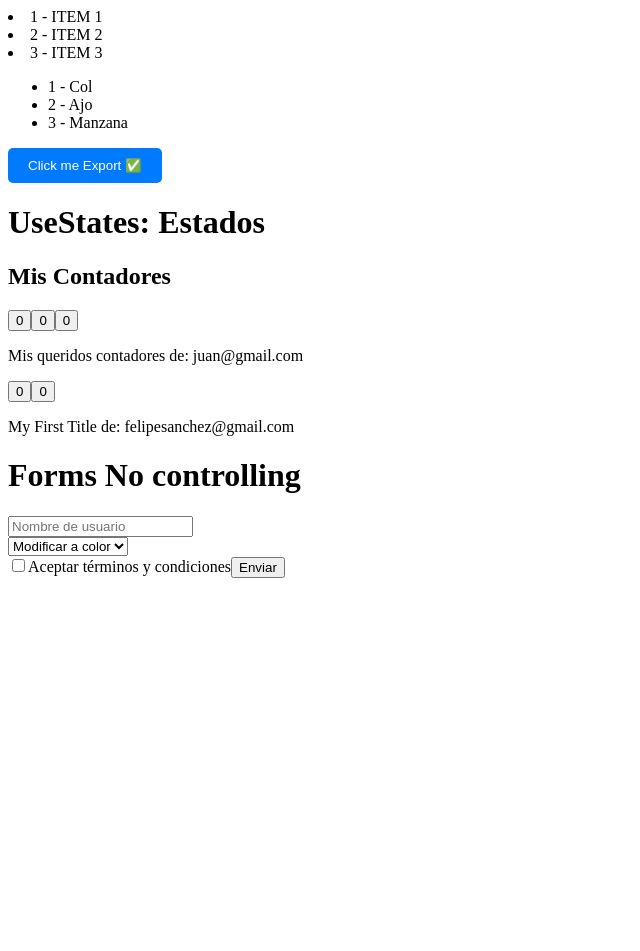
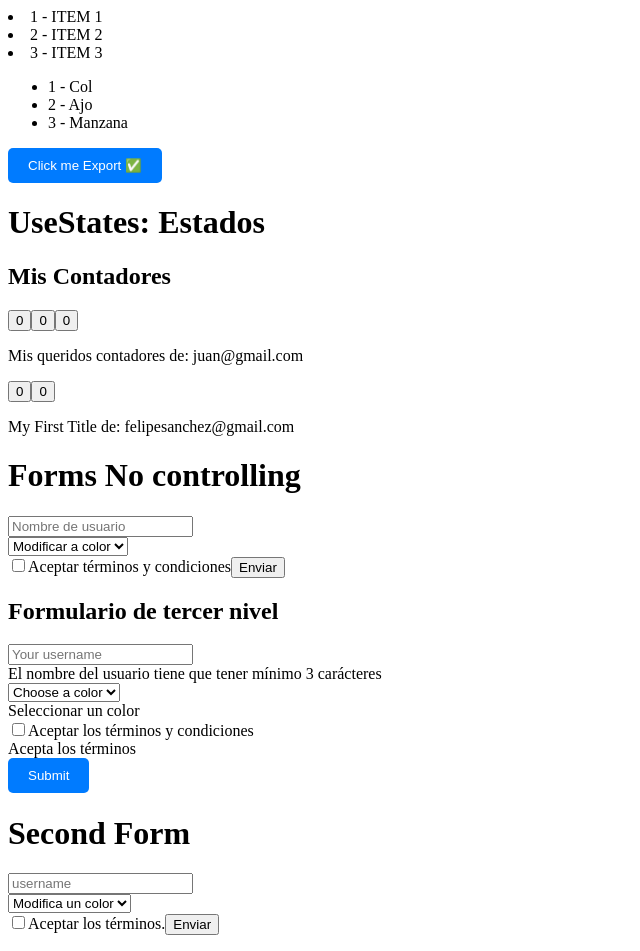
Before and after one commit to PC-Techdeveloper/react-ts, a React (Vite) app: page / in a window 1280 px wide. Shown: the whole page, without its empty margins (0-640 px from the left). Before the commit the page ends 800 px from the top, so only its background shows below. Built offline with nearby package versions, Linux system fonts and the light colour scheme.

Commit message:
form validations

```diff
--- a/package.json
+++ b/package.json
@@ -10,7 +10,9 @@
     "preview": "vite preview"
   },
   "dependencies": {
+    "bootstrap": "5.3.7",
     "react": "^19.1.1",
+    "react-bootstrap": "^2.10.10",
     "react-dom": "^19.1.1"
   },
   "devDependencies": {
--- a/src/Components/SecondForms.tsx
+++ b/src/Components/SecondForms.tsx
@@ -1,11 +1,139 @@
 /*
-Controlling input:
+Controlling input: Los forularios controlados son aquellos en que el valor de los campos del formulario es controlado por el estado del componente, es decir, que el valor del campo se almacena en el estado y se actualiza a través de eventos como onChange.
 */
 
+/* onSubmit: <form> Comunica a react que función ejecutar cuando el usuario envía el formulario (al hacer click, al agregar o presionar Enter) */
+
+import { useState, type FormEvent } from 'react';
+
+//Controlado
+//Validaciones con bootstrap: Instalar Bootstrap (npm i bootstrap@version)
 const SecondForms = () => {
+  const [username, setUsername] = useState('');
+  const [color, setColor] = useState('');
+  const [accept, setAccept] = useState(false);
+  const [text, setText] = useState('');
+
+  //Estado para saber si el usuario ha interactuado con cada campo
+  const [touched, setTouched] = useState({
+    username: false,
+    color: false,
+    accept: false,
+  });
+
+  //Función para validar los campos
+  type Field = 'username' | 'color' | 'accept';
+  const handleBlur = (field: Field) => {
+    setTouched(prev => ({ ...prev, [field]: true }));
+  };
+
+  const handleSubmit = (e: FormEvent) => {
+    e.preventDefault();
+    //Marca todos los campos como tocados al enviar el formulario
+    setTouched({ username: true, color: true, accept: true });
+  };
+
+  //Procesar el formulario
+  if (username.length >= 3 && color !== '' && accept) {
+    alert('Formulario enviado correctamente ✅');
+  }
+
   return (
     <>
-      <h1>Second Forms</h1>
+      <div className="container mx-auto">
+        <h2>Formulario de tercer nivel</h2>
+        <form onSubmit={handleSubmit}>
+          <div className="mb-3">
+            <input
+              type="text"
+              placeholder="Your username"
+              value={username}
+              onChange={e => setUsername(e.target.value)}
+              onBlur={() => handleBlur('username')}
+              className={`${
+                touched.username &&
+                (username.length >= 3 ? 'is-valid' : 'is-invalid')
+              }`}
+            />
+            <div className="invalid-feedback">
+              El nombre del usuario tiene que tener mínimo 3 carácteres
+            </div>
+          </div>
+          <div className="mb-3">
+            <select
+              value={color}
+              onChange={e => setColor(e.target.value)}
+              onBlur={() => handleBlur('color')}
+              className={`form-select ${
+                touched.color && (color !== '' ? 'is-valid' : 'is-invalid')
+              }`}
+            >
+              <option value="" disabled>
+                Choose a color
+              </option>
+              <option value="red">Red</option>
+              <option value="blue">Blue</option>
+              <option value="green">Green</option>
+            </select>
+
+            <div className="invalid-feedback">Seleccionar un color</div>
+          </div>
+
+          <div className="mb-3 form-check">
+            <input
+              type="checkbox"
+              checked={accept}
+              onChange={e => setAccept(e.target.checked)}
+              onBlur={() => handleBlur('accept')}
+              className={`form-check-input ${
+                touched.accept && (accept ? 'is-valid' : 'is-invalid')
+              }`}
+            />
+            <label className="form-check-label">
+              Aceptar los términos y condiciones
+            </label>
+
+            <div className="invalid-feedback">Acepta los términos</div>
+          </div>
+
+          <button type="submit" className="btn btn-primary">
+            Submit
+          </button>
+        </form>
+      </div>
+
+      <h1>Second Form</h1>
+      <form onSubmit={handleSubmit}>
+        <input
+          type="text"
+          placeholder="username"
+          value={username}
+          onChange={e => setUsername(e.target.value)}
+        />
+        <br />
+        <select value={color} onChange={e => setColor(e.target.value)}>
+          <option value="" disabled>
+            Modifica un color
+          </option>
+          <option value="rojo">rojo</option>
+          <option value="verde">verde</option>
+          <option value="naranja">naranja</option>
+        </select>
+
+        <br />
+
+        <label>
+          <input
+            type="checkbox"
+            checked={accept}
+            onChange={e => setAccept(e.target.checked)}
+          />
+          Aceptar los términos.
+        </label>
+
+        <button type="submit">Enviar</button>
+      </form>
+      <p>{text}</p>
     </>
   );
 };
--- a/src/main.tsx
+++ b/src/main.tsx
@@ -11,6 +11,7 @@ import CounterButton from './Components/CounterButton.tsx';
 import SharedInfo from './Components/SharedInfo.tsx';
 import Title from './Components/Title.tsx';
 import Forms from './Components/Forms.tsx';
+import SecondForms from './Components/SecondForms.tsx';
 
 createRoot(document.getElementById('root')!).render(
   <StrictMode>
@@ -27,5 +28,6 @@ createRoot(document.getElementById('root')!).render(
       user={{ name: 'Felipe', age: 50, email: 'felipesanchez@gmail.com' }}
     />
     <Forms />
+    <SecondForms />
   </StrictMode>
 );
```
Also changed, not shown: 1 other file (tests, documents, lock files or other folders).
